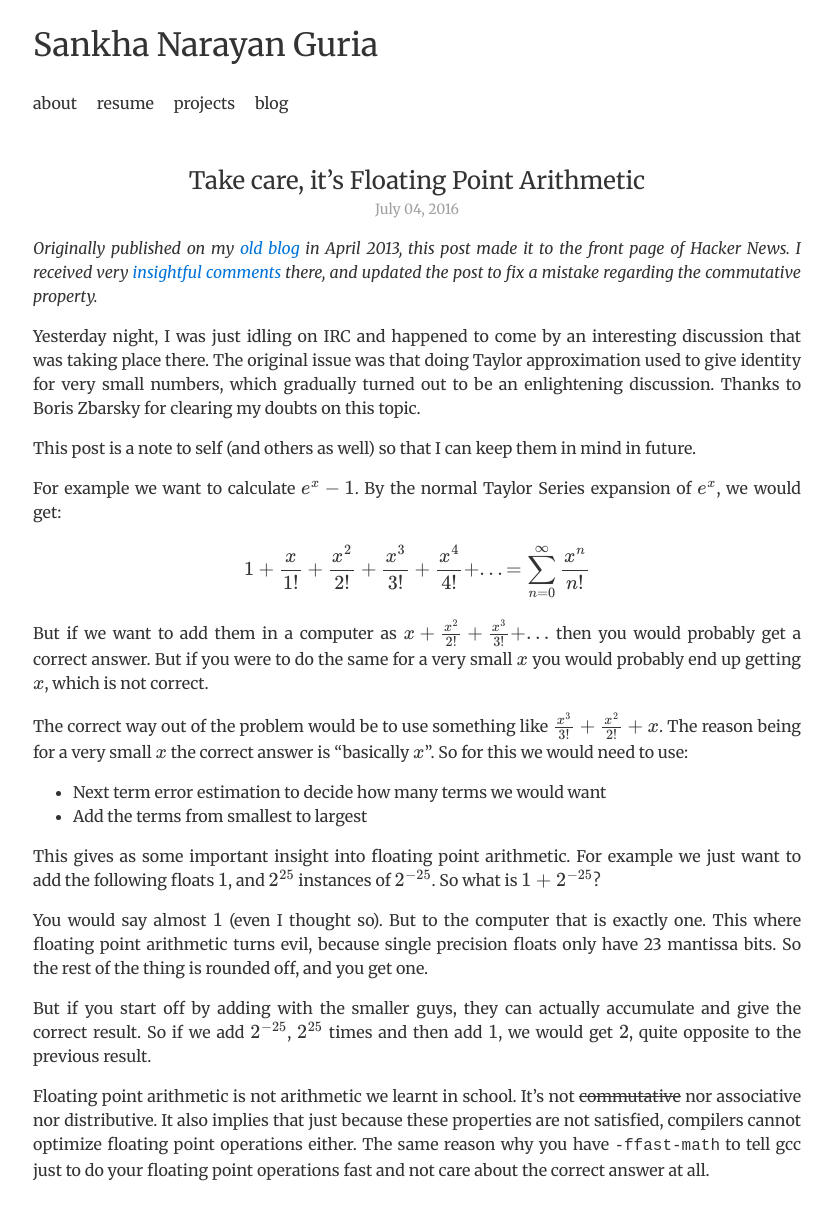
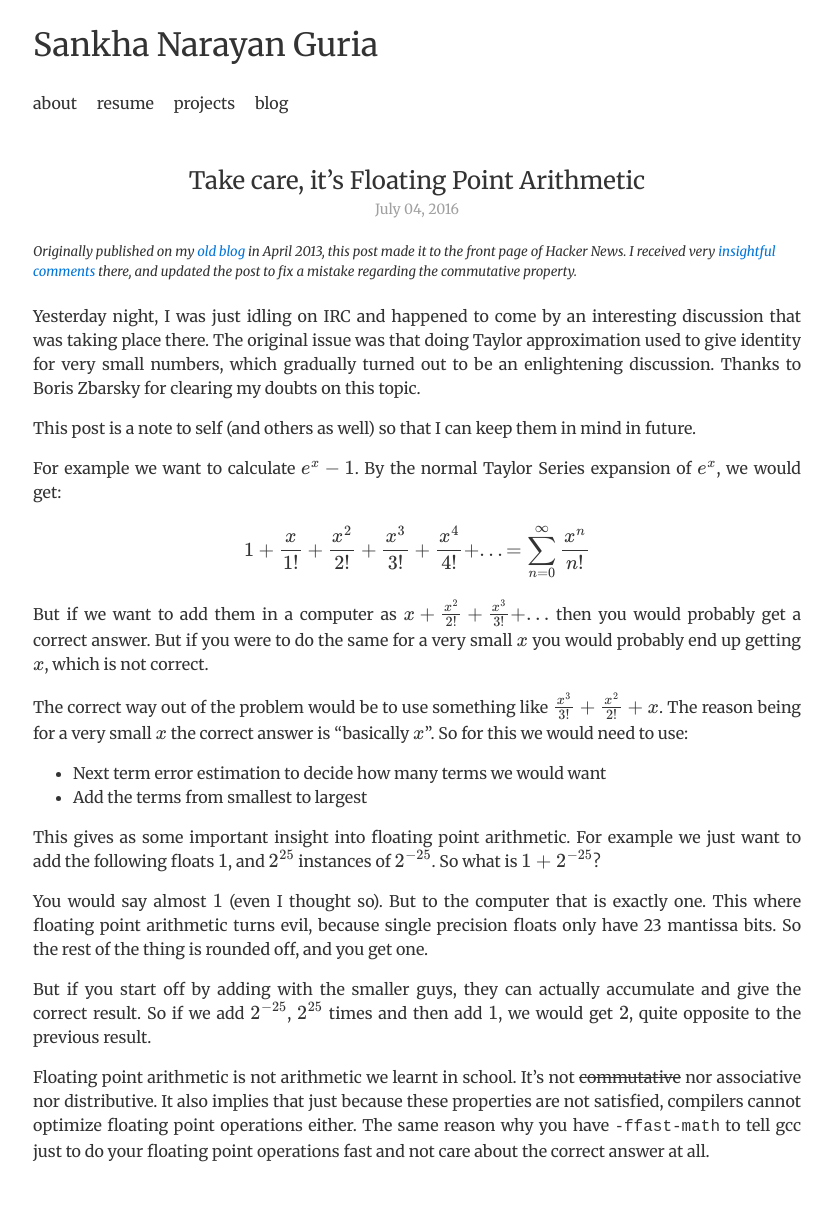
Before and after one commit to ngsankha/ngsankha.github.io, a Jekyll site: the page built from _posts/2016-07-04-floating-point-arithmetic.md, in a window 1280 px wide. Shown: the whole page, without its empty margins (223-1055 px from the left). Built offline with Jekyll 4.4.1, drawn with Linux system fonts in a browser that asks for light colours; formulas are drawn with MathJax 3.

Commit message:
change the font size

```diff
--- a/_posts/2016-07-04-floating-point-arithmetic.md
+++ b/_posts/2016-07-04-floating-point-arithmetic.md
@@ -5,7 +5,7 @@ title: Take care, it’s Floating Point Arithmetic
 
 <script src="https://cdn.mathjax.org/mathjax/latest/MathJax.js?config=TeX-AMS-MML_HTMLorMML" type="text/javascript"></script>
 
-_Originally published on my [old blog](https://thelimbeck.wordpress.com/2013/04/12/take-care-its-floating-point-arithmetic/) in April 2013, this post made it to the front page of Hacker News. I received very [insightful comments](https://news.ycombinator.com/item?id=5538365) there, and updated the post to fix a mistake regarding the commutative property._
+##### _Originally published on my [old blog](https://thelimbeck.wordpress.com/2013/04/12/take-care-its-floating-point-arithmetic/) in April 2013, this post made it to the front page of Hacker News. I received very [insightful comments](https://news.ycombinator.com/item?id=5538365) there, and updated the post to fix a mistake regarding the commutative property._
 
 Yesterday night, I was just idling on IRC and happened to come by an interesting discussion that was taking place there. The original issue was that doing Taylor approximation used to give identity for very small numbers, which gradually turned out to be an enlightening discussion. Thanks to Boris Zbarsky for clearing my doubts on this topic.
 
```
Also changed, not shown: _posts/2016-04-03-a-brainfck-jit.md (+1 -1 lines).
